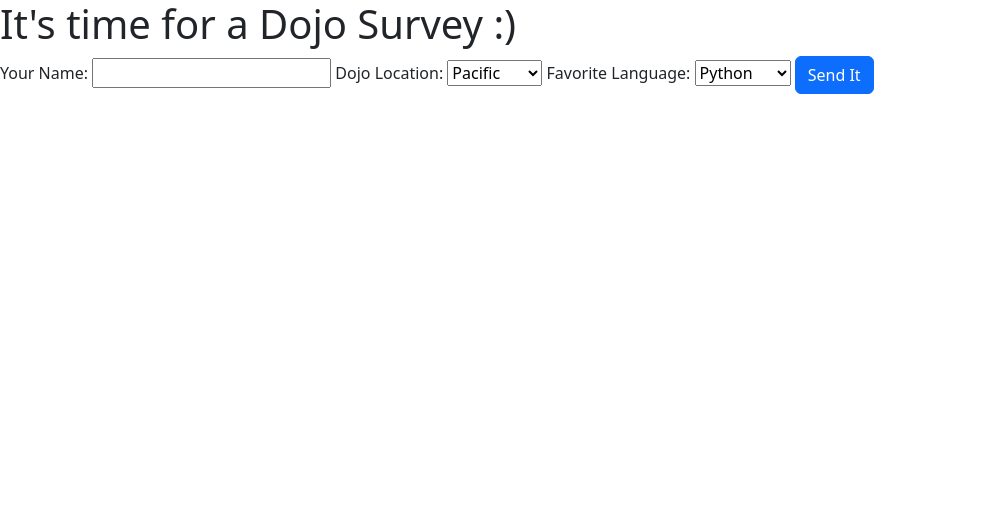
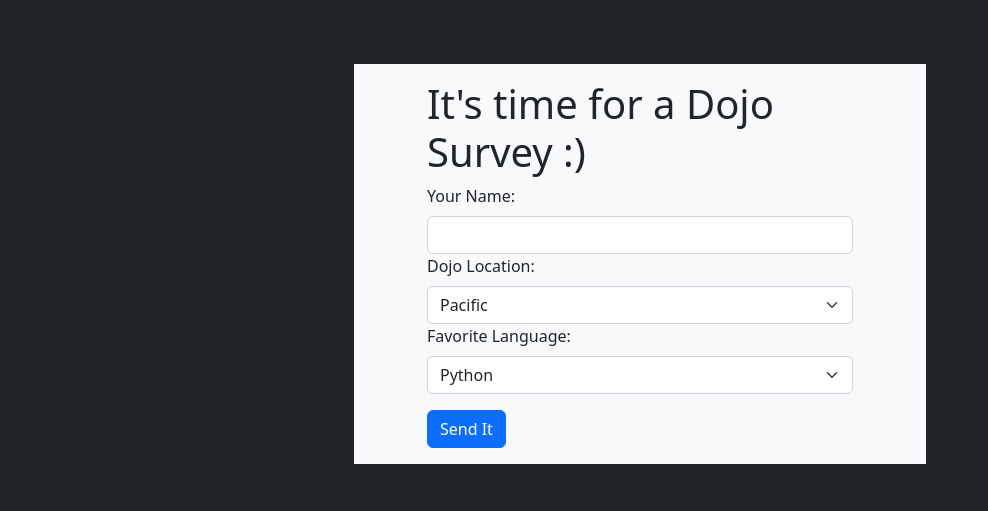
Before and after one commit to code-Brian/dojo_survey, a Flask app: page / in a window 1280 px wide. Shown: the top 511 px of the page, without its empty margins (0-988 px from the left). Run offline with Flask 2, Linux system fonts and the light colour scheme.

Commit message:
added bootstrap styling to form and table

```diff
--- a/templates/index.html
+++ b/templates/index.html
@@ -8,16 +8,19 @@
     <link href="https://cdn.jsdelivr.net/npm/bootstrap@5.2.0/dist/css/bootstrap.min.css" rel="stylesheet" integrity="sha384-gH2yIJqKdNHPEq0n4Mqa/HGKIhSkIHeL5AyhkYV8i59U5AR6csBvApHHNl/vI1Bx" crossorigin="anonymous">
     <title>Dojo Survey</title>
 </head>
-<body>
+<body class="bg-dark">
+    <div class="d-flex container flex-column justify-content-center align-items-center p-5 mt-3">
+        <div class="row justify-content-center align-items-center bg-light p-3">
+            <div class="col-10">
                 <h1>It's time for a Dojo Survey :)</h1>
                 <form action="/user_info" method="POST">
                     <!-- Input for User Name -->
-        <label for="user_name">Your Name:</label>
-        <input type="text" id="user_name" name="user_name">
-        <label for="dojo_loc">Dojo Location:</label>
+                    <label class="form-label" for="user_name">Your Name:</label>
+                <input class="form-control" type="text" id="user_name" name="user_name">
 
                 <!-- input for user location -->
-        <select name="dojo_loc" id="dojo_loc">
+                <label class="form-label" for="dojo_loc">Dojo Location:</label>
+                <select class="form-select" name="dojo_loc" id="dojo_loc">
                     <option value="Pacific">Pacific</option>
                     <option value="Mountain">Mountain</option>
                     <option value="Central">Central</option>
@@ -25,8 +28,8 @@
                 </select>
 
                 <!-- input for user favorite language -->
-        <label for="fav_lang">Favorite Language:</label>
-        <select name="fav_lang" id="fav_lang">
+                <label class="form-label" for="fav_lang">Favorite Language:</label>
+                <select class="form-select mb-3" name="fav_lang" id="fav_lang">
                     <option value="Python">Python</option>
                     <option value="Java">Java</option>
                     <option value="JavaScript">JavaScript</option>
@@ -35,5 +38,8 @@
 
                 <input class="btn btn-primary" type="submit" value="Send It">
             </form>
+        </div>
+    </div>
+</div>
 </body>
 </html>
```
Also changed, not shown: templates/result.html (+6 -4 lines). Lines whose indentation alone changed are shown as unchanged.
